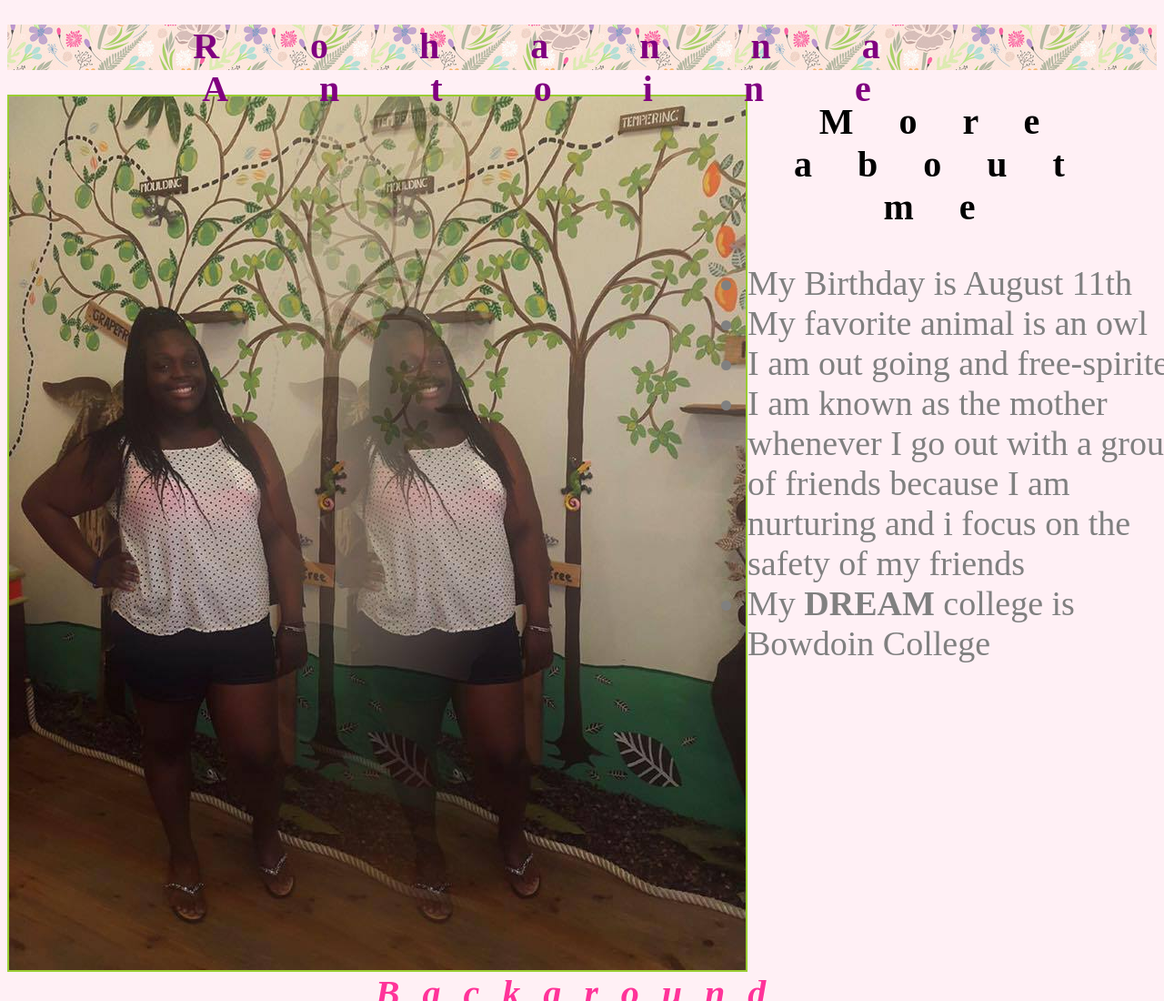
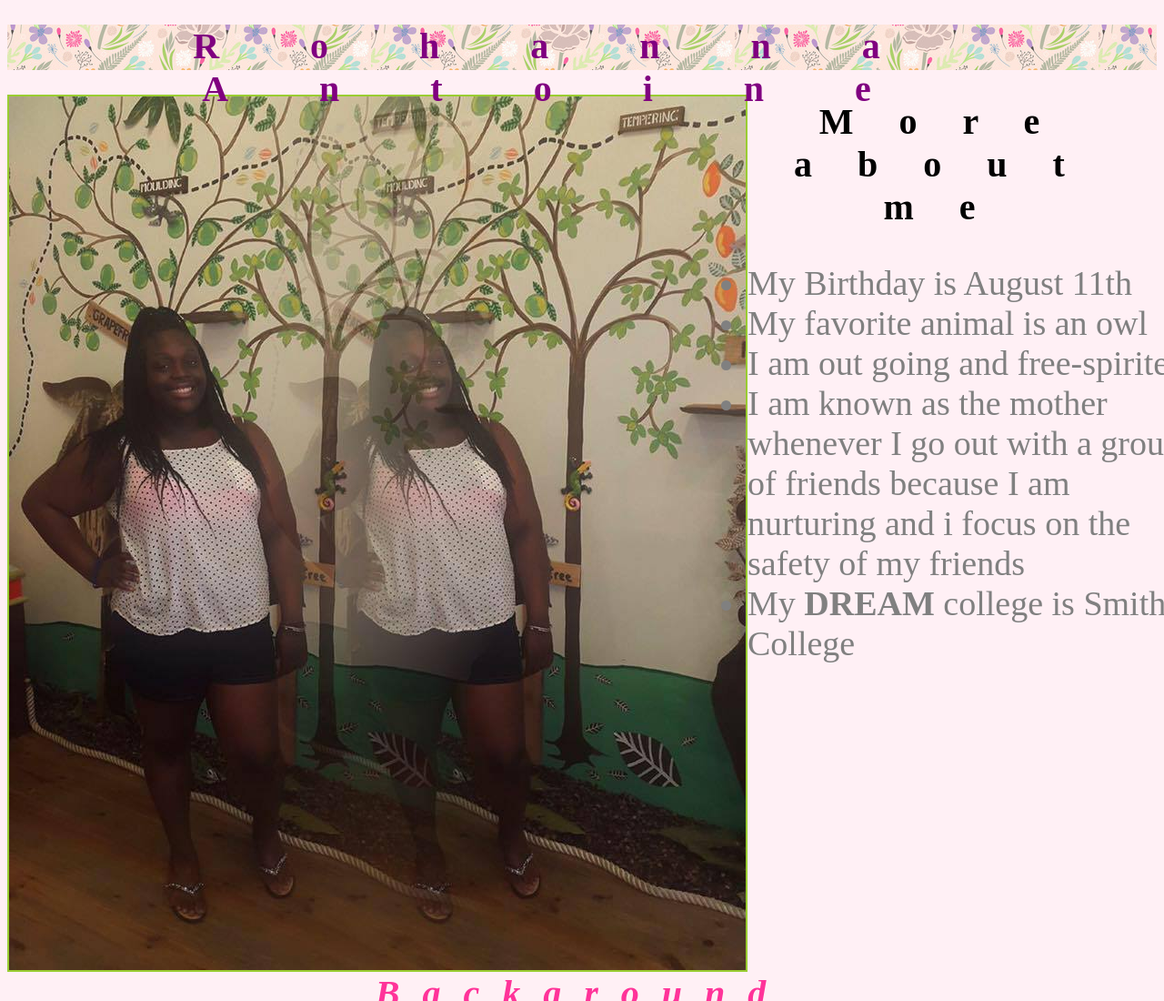
Before and after one commit to rohannaantoine2017/rohannaantoine2017.github.io, a plain HTML site: page index.html in a window 1280 px wide. Shown: the top 1100 px of the page at 91% size. Drawn offline with Linux system fonts and the light colour scheme; a web font is replaced by a local one.

Commit message:
Update index.html

```diff
--- a/index.html
+++ b/index.html
@@ -18,7 +18,7 @@
 			<li> My favorite animal is an owl </li>
 			<li>I am out going and free-spirited</li>
 			<li>I am known as the mother whenever I go out with a group of friends because I am nurturing and i focus on the safety of my friends</li>
-			<li> My <strong>DREAM </strong>college is Bowdoin College</li>
+			<li> My <strong>DREAM </strong>college is Smith College</li>
 		</ul>
 
 		<h3> Background</h3>
```
